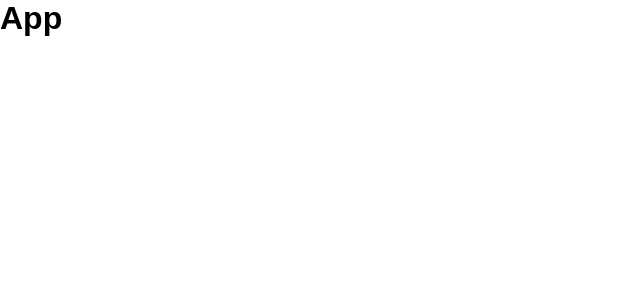
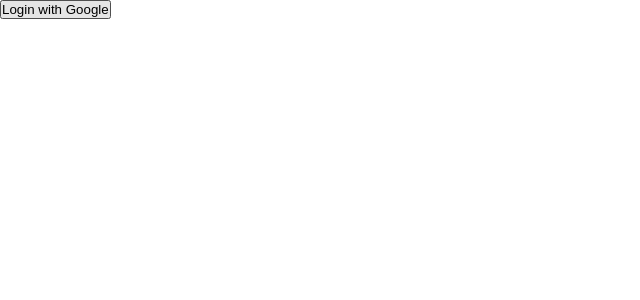
Before and after one commit to AbdullayevTemurmalik/React-3.3-firebase, a React (Vite) app: page / in a window 1280 px wide. Shown: the top 300 px of the page, without its empty margins (0-640 px from the left). Built offline with nearby package versions, Linux system fonts and the light colour scheme.

Commit message:
Firebase

```diff
--- a/src/App.jsx
+++ b/src/App.jsx
@@ -1,10 +1,22 @@
 import "./App.css";
 import { signInWithPopup, signOut } from "firebase/auth";
+import { auth, provider } from "./firebase";
 
 function App() {
+  let LoginWithGoogle = async () => {
+    try {
+      let res = await signInWithPopup(auth, provider);
+      console.log(res);
+    } catch (error) {
+      console.error(error);
+    }
+  };
+
   return (
     <>
-      <h1>App</h1>
+      <button>
+        <span onClick={LoginWithGoogle}>Login with Google</span>
+      </button>
     </>
   );
 }
```
